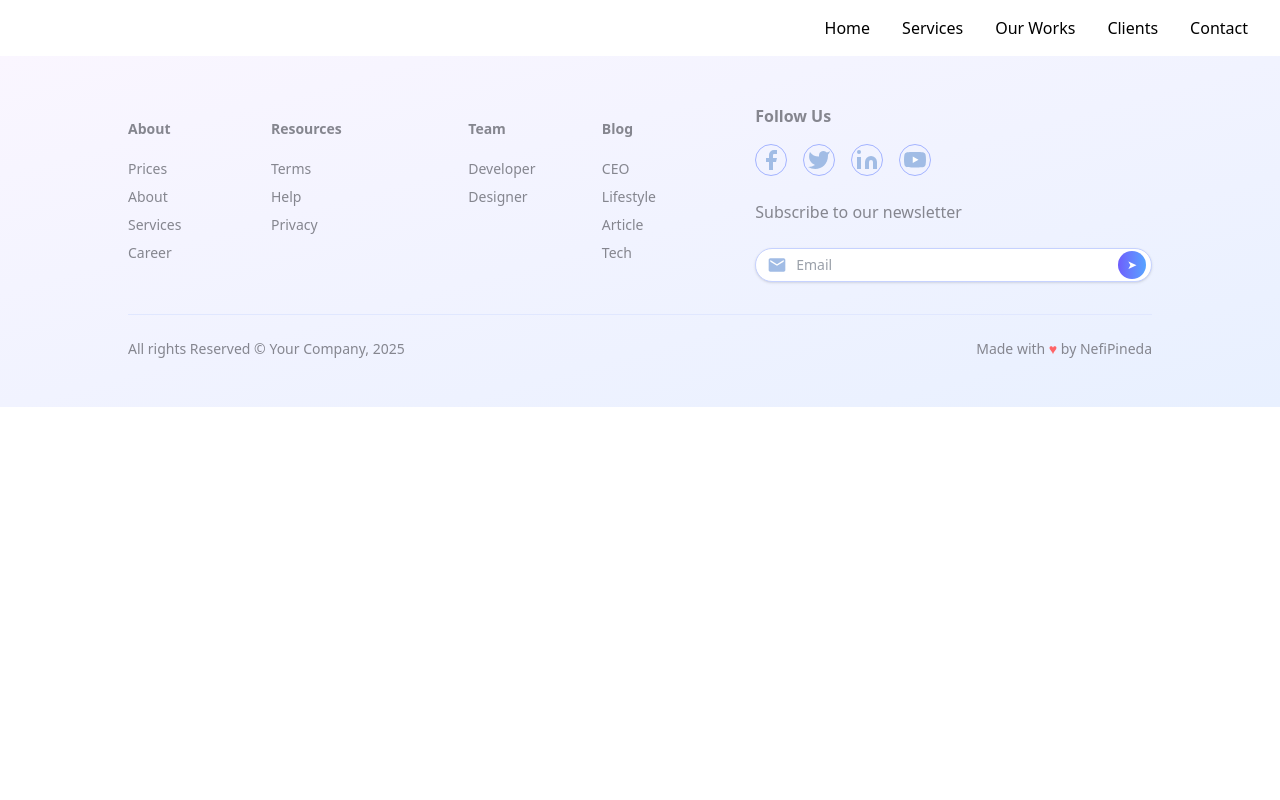
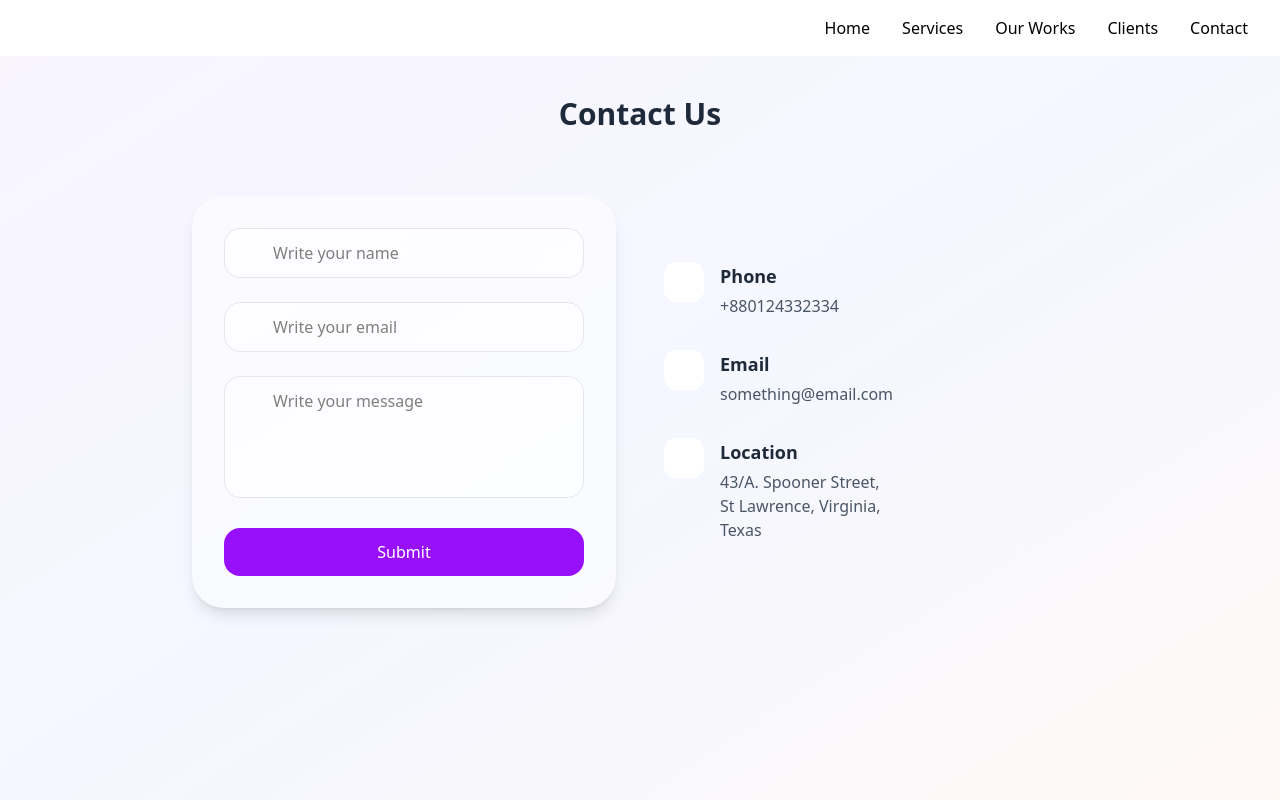
Before and after one commit to NefiPinedaGalicia/N2-Practica3, a React (Vite) app: page /contact in a window 1280 px wide. Shown: the top 800 px of the page. Built offline with nearby package versions, Linux system fonts and the light colour scheme.

Commit message:
featurin contanct page

```diff
--- /dev/null
+++ b/public/icons/contacIcons.json
@@ -0,0 +1,24 @@
+{
+  "icons": [
+    {
+      "name": "user",
+      "svg": "<svg xmlns=\"http://www.w3.org/2000/svg\" viewBox=\"0 0 24 24\" fill=\"currentColor\" class=\"size-6\"><path fill-rule=\"evenodd\" d=\"M7.5 6a4.5 4.5 0 1 1 9 0 4.5 4.5 0 0 1-9 0ZM3.751 20.105a8.25 8.25 0 0 1 16.498 0 .75.75 0 0 1-.437.695A18.683 18.683 0 0 1 12 22.5c-2.786 0-5.433-.608-7.812-1.7a.75.75 0 0 1-.437-.695Z\" clip-rule=\"evenodd\" /></svg>"
+    },
+    {
+      "name": "email",
+      "svg": "<svg xmlns=\"http://www.w3.org/2000/svg\" viewBox=\"0 0 24 24\" fill=\"currentColor\" class=\"size-6\"><path d=\"M1.5 8.67v8.58a3 3 0 0 0 3 3h15a3 3 0 0 0 3-3V8.67l-8.928 5.493a3 3 0 0 1-3.144 0L1.5 8.67Z\" /><path d=\"M22.5 6.908V6.75a3 3 0 0 0-3-3h-15a3 3 0 0 0-3 3v.158l9.714 5.978a1.5 1.5 0 0 0 1.572 0L22.5 6.908Z\" /></svg>"
+    },
+    {
+      "name": "edit",
+      "svg": "<svg xmlns=\"http://www.w3.org/2000/svg\" viewBox=\"0 0 24 24\" fill=\"currentColor\" class=\"size-6\"><path d=\"M21.731 2.269a2.625 2.625 0 0 0-3.712 0l-1.157 1.157 3.712 3.712 1.157-1.157a2.625 2.625 0 0 0 0-3.712ZM19.513 8.199l-3.712-3.712-12.15 12.15a5.25 5.25 0 0 0-1.32 2.214l-.8 2.685a.75.75 0 0 0 .933.933l2.685-.8a5.25 5.25 0 0 0 2.214-1.32L19.513 8.2Z\" /></svg>"
+    },
+    {
+      "name": "phone",
+      "svg": "<svg xmlns=\"http://www.w3.org/2000/svg\" viewBox=\"0 0 24 24\" fill=\"currentColor\" class=\"size-6\"><path fill-rule=\"evenodd\" d=\"M1.5 4.5a3 3 0 0 1 3-3h1.372c.86 0 1.61.586 1.819 1.42l1.105 4.423a1.875 1.875 0 0 1-.694 1.955l-1.293.97c-.135.101-.164.249-.126.352a11.285 11.285 0 0 0 6.697 6.697c.103.038.25.009.352-.126l.97-1.293a1.875 1.875 0 0 1 1.955-.694l4.423 1.105c.834.209 1.42.959 1.42 1.82V19.5a3 3 0 0 1-3 3h-2.25C8.552 22.5 1.5 15.448 1.5 6.75V4.5Z\" clip-rule=\"evenodd\" /></svg>"
+    },
+    {
+      "name": "location",
+      "svg": "<svg xmlns=\"http://www.w3.org/2000/svg\" viewBox=\"0 0 24 24\" fill=\"currentColor\" class=\"size-6\"><path fill-rule=\"evenodd\" d=\"m11.54 22.351.07.04.028.016a.76.76 0 0 0 .723 0l.028-.015.071-.041a16.975 16.975 0 0 0 1.144-.742 19.58 19.58 0 0 0 2.683-2.282c1.944-1.99 3.963-4.98 3.963-8.827a8.25 8.25 0 0 0-16.5 0c0 3.846 2.02 6.837 3.963 8.827a19.58 19.58 0 0 0 2.682 2.282 16.975 16.975 0 0 0 1.145.742ZM12 13.5a3 3 0 1 0 0-6 3 3 0 0 0 0 6Z\" clip-rule=\"evenodd\" /></svg>"
+    }
+  ]
+}
--- a/src/App.jsx
+++ b/src/App.jsx
@@ -6,7 +6,7 @@ import Home from "./pages/home";
 import Services from "./pages/services";
 import Projects from "./pages/projects";
 //import Team from "./pages/team";
-//import Contact from "./pages/contact";
+import Contact from "./pages/contact";
 //import Details from "./pages/details";
 //import Features from "./pages/features";
 
@@ -18,6 +18,7 @@ export default function App() {
         <Route path="/" element={<Home />} />
         <Route path="/services" element={<Services />} />
         <Route path="/projects" element={<Projects />} />
+        <Route path="/contact" element={<Contact />} />
       </Routes>
       <Footer />
     </div>
--- /dev/null
+++ b/src/components/form.jsx
@@ -0,0 +1,125 @@
+import React, { useState, useEffect } from "react";
+import axios from "axios";
+
+export default function Form() {
+  const [formData, setFormData] = useState({
+    name: "",
+    email: "",
+    message: "",
+  });
+  const [icons, setIcons] = useState({});
+
+  useEffect(() => {
+    const loadIcons = async () => {
+      try {
+        const response = await axios.get("/icons/contacIcons.json");
+        const iconsData = response.data.icons.reduce((acc, icon) => {
+          acc[icon.name] = icon.svg;
+          return acc;
+        }, {});
+        setIcons(iconsData);
+      } catch (error) {
+        console.error("Error loading icons:", error);
+      }
+    };
+
+    loadIcons();
+  }, []);
+
+  const handleChange = (e) => {
+    const { name, value } = e.target;
+    setFormData((prevState) => ({
+      ...prevState,
+      [name]: value,
+    }));
+  };
+
+  const handleSubmit = (e) => {
+    e.preventDefault();
+
+    // Save to localStorage
+    const submissions = JSON.parse(
+      localStorage.getItem("contactSubmissions") || "[]"
+    );
+    submissions.push({
+      ...formData,
+      id: Date.now(),
+      date: new Date().toISOString(),
+    });
+    localStorage.setItem("contactSubmissions", JSON.stringify(submissions));
+
+    // Reset form
+    setFormData({
+      name: "",
+      email: "",
+      message: "",
+    });
+
+    // Show success message
+    alert("Message sent successfully!");
+  };
+
+  const createIcon = (iconSvg) => {
+    if (!iconSvg) return null;
+    return <div dangerouslySetInnerHTML={{ __html: iconSvg }} />;
+  };
+
+  return (
+    <form onSubmit={handleSubmit} className="space-y-6">
+      {/* Name Input */}
+      <div className="relative">
+        <div className="absolute left-3 top-1/2 transform -translate-y-1/2 text-gray-400">
+          {createIcon(icons.user)}
+        </div>
+        <input
+          type="text"
+          name="name"
+          value={formData.name}
+          onChange={handleChange}
+          placeholder="Write your name"
+          className="w-full pl-12 pr-4 py-3 bg-white/70 border border-gray-200 rounded-2xl focus:outline-none focus:ring-2 focus:ring-purple-300 focus:border-transparent"
+          required
+        />
+      </div>
+
+      {/* Email Input */}
+      <div className="relative">
+        <div className="absolute left-3 top-1/2 transform -translate-y-1/2 text-gray-400">
+          {createIcon(icons.email)}
+        </div>
+        <input
+          type="email"
+          name="email"
+          value={formData.email}
+          onChange={handleChange}
+          placeholder="Write your email"
+          className="w-full pl-12 pr-4 py-3 bg-white/70 border border-gray-200 rounded-2xl focus:outline-none focus:ring-2 focus:ring-purple-300 focus:border-transparent"
+          required
+        />
+      </div>
+
+      {/* Message Input */}
+      <div className="relative">
+        <div className="absolute left-3 top-4 text-gray-400">
+          {createIcon(icons.edit)}
+        </div>
+        <textarea
+          name="message"
+          value={formData.message}
+          onChange={handleChange}
+          placeholder="Write your message"
+          rows="4"
+          className="w-full pl-12 pr-4 py-3 bg-white/70 border border-gray-200 rounded-2xl focus:outline-none focus:ring-2 focus:ring-purple-300 focus:border-transparent resize-none"
+          required
+        ></textarea>
+      </div>
+
+      <button
+        type="submit"
+        className="w-full bg-purple-600 text-white py-3 px-6 rounded-2xl font-medium hover:bg-purple-700 transition-colors duration-300"
+      >
+        Submit
+      </button>
+    </form>
+  );
+}
--- a/src/pages/contact.jsx
+++ b/src/pages/contact.jsx
@@ -0,0 +1,99 @@
+import React, { useState, useEffect } from "react";
+import Form from "../components/form";
+import axios from "axios";
+
+export default function Contact() {
+  const [icons, setIcons] = useState({});
+
+  useEffect(() => {
+    const loadIcons = async () => {
+      try {
+        const response = await axios.get("/icons/contacIcons.json");
+        const iconsData = response.data.icons.reduce((acc, icon) => {
+          acc[icon.name] = icon.svg;
+          return acc;
+        }, {});
+        setIcons(iconsData);
+      } catch (error) {
+        console.error("Error loading icons:", error);
+      }
+    };
+
+    loadIcons();
+  }, []);
+
+  const createIcon = (iconSvg) => {
+    if (!iconSvg) return null;
+    return <div dangerouslySetInnerHTML={{ __html: iconSvg }} />;
+  };
+
+  const contactInfo = [
+    {
+      type: "phone",
+      text: "+880124332334",
+      icon: icons.phone,
+    },
+    {
+      type: "email",
+      text: "something@email.com",
+      icon: icons.email,
+    },
+    {
+      type: "location",
+      text: "43/A. Spooner Street, St Lawrence, Virginia, Texas",
+      icon: icons.location,
+    },
+  ];
+
+  return (
+    <section className="w-full min-h-screen bg-gradient-to-br from-[#f8f5ff] via-[#f5f7ff] to-[#fff9f5] flex flex-col items-center py-10 px-4">
+      {/* Título centrado */}
+      <div className="text-center mb-14">
+        <h2 className="text-3xl font-semibold text-gray-800 mb-2">
+          Contact Us
+        </h2>
+      </div>
+
+      {/* Contenido del contacto */}
+      <div className="max-w-4xl w-full grid grid-cols-2 gap-12">
+        {/* Contact Form con fondo */}
+        <div className="bg-white/40 rounded-4xl p-8 shadow-lg">
+          <Form />
+        </div>
+
+        {/* Contact Information SIN fondo */}
+        <div className="flex flex-col justify-center">
+          <div className="space-y-8">
+            {contactInfo.map((item, index) => (
+              <div key={index} className="flex items-start space-x-4">
+                <div className="bg-white rounded-xl p-2 flex-shrink-0 w-10 h-10 flex items-center justify-center">
+                  <div className="text-purple-600 size-5 flex items-center justify-center">
+                    {createIcon(item.icon)}
+                  </div>
+                </div>
+                <div>
+                  <h3 className="text-lg font-semibold text-gray-800 mb-1 capitalize">
+                    {item.type}
+                  </h3>
+                  <p className="text-gray-600">
+                    {item.type === "location" ? (
+                      <>
+                        43/A. Spooner Street,
+                        <br />
+                        St Lawrence, Virginia,
+                        <br />
+                        Texas
+                      </>
+                    ) : (
+                      item.text
+                    )}
+                  </p>
+                </div>
+              </div>
+            ))}
+          </div>
+        </div>
+      </div>
+    </section>
+  );
+}
--- a/src/pages/projects.jsx
+++ b/src/pages/projects.jsx
@@ -33,7 +33,7 @@ export default function Projects() {
         </p>
       </div>
 
-      <div className="grid grid-cols-3 gap-1 w-full max-w-4xl p-4 bg-white/40 rounded-4xl">
+      <div className="grid grid-cols-3 gap-1 w-full max-w-4xl p-8 bg-white/40 rounded-4xl">
         {columns.map((col, colIndex) => (
           <div key={colIndex} className="flex flex-col gap-1">
             {col.map((src, index) => {
```
